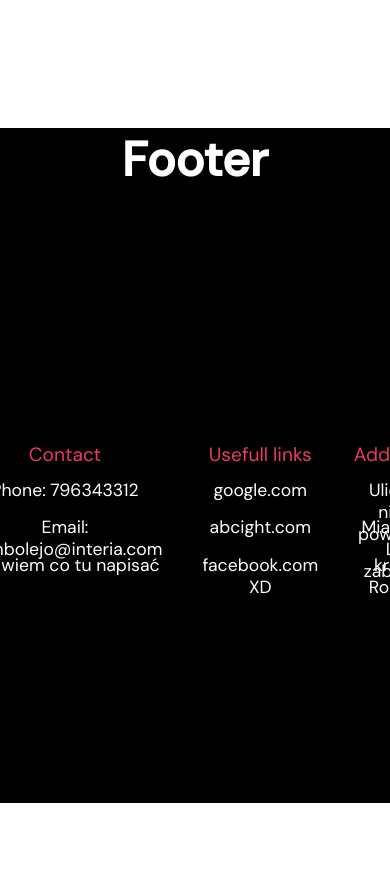
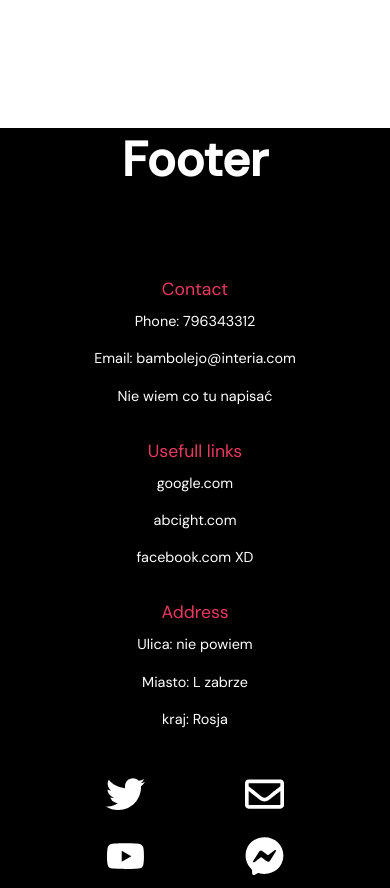
Before and after one commit to pawelos231/projekt_cosmos, a Next.js app: page / in a window 390 px wide. Shown: the part 5780-6668 px from the top of the page. Before the commit the page ends 6583 px from the top, so only its background shows below. Built offline with nearby package versions, Linux system fonts and the light colour scheme.

Commit message:
FooterComponentFix2

```diff
--- a/components/Footer/Footer.js
+++ b/components/Footer/Footer.js
@@ -1,4 +1,8 @@
 import styles from "../../styles/FooterComponent.module.sass";
+import Facebooksvg from "./Subcomponents/facebooksvg";
+import Youtube from "./Subcomponents/youtube";
+import Message from "./Subcomponents/message";
+import Twittersvg from "./Subcomponents/twittersvg";
 const Footer = ({ isOn }) => {
   return (
     <footer data-ison={isOn} className={styles.MainFooterContainer}>
@@ -23,6 +27,10 @@ const Footer = ({ isOn }) => {
           <p data-ison={isOn}>kraj: Rosja</p>
         </p>
       </div>
+      <Twittersvg />
+      <Message />
+      <Youtube />
+      <Facebooksvg />
     </footer>
   );
 };
--- /dev/null
+++ b/components/Footer/Subcomponents/facebooksvg.js
@@ -0,0 +1,23 @@
+import styles from "../../../styles/FooterComponent.module.sass";
+const Facebooksvg = () => {
+  return (
+    <svg
+      id={styles.svgSize}
+      aria-hidden="true"
+      className={styles.fbicon}
+      focusable="false"
+      data-prefix="fab"
+      data-icon="facebook-messenger"
+      role="img"
+      xmlns="http://www.w3.org/2000/svg"
+      viewBox="0 0 512 512"
+    >
+      <path
+        fill="currentColor"
+        d="M256.55 8C116.52 8 8 110.34 8 248.57c0 72.3 29.71 134.78 78.07 177.94 8.35 7.51 6.63 11.86 8.05 58.23A19.92 19.92 0 0 0 122 502.31c52.91-23.3 53.59-25.14 62.56-22.7C337.85 521.8 504 423.7 504 248.57 504 110.34 396.59 8 256.55 8zm149.24 185.13l-73 115.57a37.37 37.37 0 0 1-53.91 9.93l-58.08-43.47a15 15 0 0 0-18 0l-78.37 59.44c-10.46 7.93-24.16-4.6-17.11-15.67l73-115.57a37.36 37.36 0 0 1 53.91-9.93l58.06 43.46a15 15 0 0 0 18 0l78.41-59.38c10.44-7.98 24.14 4.54 17.09 15.62z"
+      ></path>
+    </svg>
+  );
+};
+
+export default Facebooksvg;
--- /dev/null
+++ b/components/Footer/Subcomponents/message.js
@@ -0,0 +1,23 @@
+import styles from "../../../styles/FooterComponent.module.sass";
+const Message = () => {
+  return (
+    <svg
+      id={styles.svgSize3}
+      aria-hidden="true"
+      focusable="false"
+      className={styles.fbicon}
+      data-prefix="far"
+      data-icon="envelope"
+      role="img"
+      xmlns="http://www.w3.org/2000/svg"
+      viewBox="0 0 512 512"
+    >
+      <path
+        fill="currentColor"
+        d="M464 64H48C21.49 64 0 85.49 0 112v288c0 26.51 21.49 48 48 48h416c26.51 0 48-21.49 48-48V112c0-26.51-21.49-48-48-48zm0 48v40.805c-22.422 18.259-58.168 46.651-134.587 106.49-16.841 13.247-50.201 45.072-73.413 44.701-23.208.375-56.579-31.459-73.413-44.701C106.18 199.465 70.425 171.067 48 152.805V112h416zM48 400V214.398c22.914 18.251 55.409 43.862 104.938 82.646 21.857 17.205 60.134 55.186 103.062 54.955 42.717.231 80.509-37.199 103.053-54.947 49.528-38.783 82.032-64.401 104.947-82.653V400H48z"
+      ></path>
+    </svg>
+  );
+};
+
+export default Message;
--- /dev/null
+++ b/components/Footer/Subcomponents/twittersvg.js
@@ -0,0 +1,23 @@
+import styles from "../../../styles/FooterComponent.module.sass";
+const Twittersvg = () => {
+  return (
+    <svg
+      id={styles.svgSize2}
+      aria-hidden="true"
+      focusable="false"
+      data-prefix="fab"
+      data-icon="twitter"
+      role="img"
+      className={styles.fbicon}
+      xmlns="http://www.w3.org/2000/svg"
+      viewBox="0 0 512 512"
+    >
+      <path
+        fill="currentColor"
+        d="M459.37 151.716c.325 4.548.325 9.097.325 13.645 0 138.72-105.583 298.558-298.558 298.558-59.452 0-114.68-17.219-161.137-47.106 8.447.974 16.568 1.299 25.34 1.299 49.055 0 94.213-16.568 130.274-44.832-46.132-.975-84.792-31.188-98.112-72.772 6.498.974 12.995 1.624 19.818 1.624 9.421 0 18.843-1.3 27.614-3.573-48.081-9.747-84.143-51.98-84.143-102.985v-1.299c13.969 7.797 30.214 12.67 47.431 13.319-28.264-18.843-46.781-51.005-46.781-87.391 0-19.492 5.197-37.36 14.294-52.954 51.655 63.675 129.3 105.258 216.365 109.807-1.624-7.797-2.599-15.918-2.599-24.04 0-57.828 46.782-104.934 104.934-104.934 30.213 0 57.502 12.67 76.67 33.137 23.715-4.548 46.456-13.32 66.599-25.34-7.798 24.366-24.366 44.833-46.132 57.827 21.117-2.273 41.584-8.122 60.426-16.243-14.292 20.791-32.161 39.308-52.628 54.253z"
+      ></path>
+    </svg>
+  );
+};
+
+export default Twittersvg;
--- /dev/null
+++ b/components/Footer/Subcomponents/youtube.js
@@ -0,0 +1,23 @@
+import styles from "../../../styles/FooterComponent.module.sass";
+const Youtube = () => {
+  return (
+    <svg
+      id={styles.svgSize4}
+      aria-hidden="true"
+      focusable="false"
+      data-prefix="fab"
+      data-icon="youtube"
+      className={styles.fbicon}
+      role="img"
+      xmlns="http://www.w3.org/2000/svg"
+      viewBox="0 0 576 512"
+    >
+      <path
+        fill="currentColor"
+        d="M549.655 124.083c-6.281-23.65-24.787-42.276-48.284-48.597C458.781 64 288 64 288 64S117.22 64 74.629 75.486c-23.497 6.322-42.003 24.947-48.284 48.597-11.412 42.867-11.412 132.305-11.412 132.305s0 89.438 11.412 132.305c6.281 23.65 24.787 41.5 48.284 47.821C117.22 448 288 448 288 448s170.78 0 213.371-11.486c23.497-6.321 42.003-24.171 48.284-47.821 11.412-42.867 11.412-132.305 11.412-132.305s0-89.438-11.412-132.305zm-317.51 213.508V175.185l142.739 81.205-142.739 81.201z"
+      ></path>
+    </svg>
+  );
+};
+
+export default Youtube;
--- a/styles/FooterComponent.module.sass
+++ b/styles/FooterComponent.module.sass
@@ -20,19 +20,10 @@
     background-color: white
     color: black
 
-@media(max-width: 720px)
-    .MainFooterContainer
-        height: 80%
-        .titlesOfFunctions
-            flex-basis: 70%
-            margin-top: 3vh
-            font-size: 1.2rem
-            .smallInformation
-                font-size: 0.8rem
-
 .containerfor
     width: 100%
     display: flex
+    margin-top: 5vh
     justify-content: center
     p
         font-size: 1.5rem
@@ -50,3 +41,31 @@
             transition: .3s
         p[data-isOn="true"]
             color: black
+
+.fbicon
+    width: 3%
+    margin-left: 50px
+    margin-right: 50px
+    cursor: pointer
+    transition: .3s
+    &:hover
+        color: $main-blue
+
+@media(max-width: 720px)
+    .MainFooterContainer
+        min-height: 80%
+        height: 90%
+
+    .containerfor
+        width: 100vh
+        margin-top: 5vh
+        justify-content: center
+        flex-wrap: wrap
+        p
+            flex-basis: 70%
+            font-size: 1.1rem
+            margin-top: 0vh
+            p
+                font-size: 0.9rem
+    .fbicon
+        width: 10%
```
